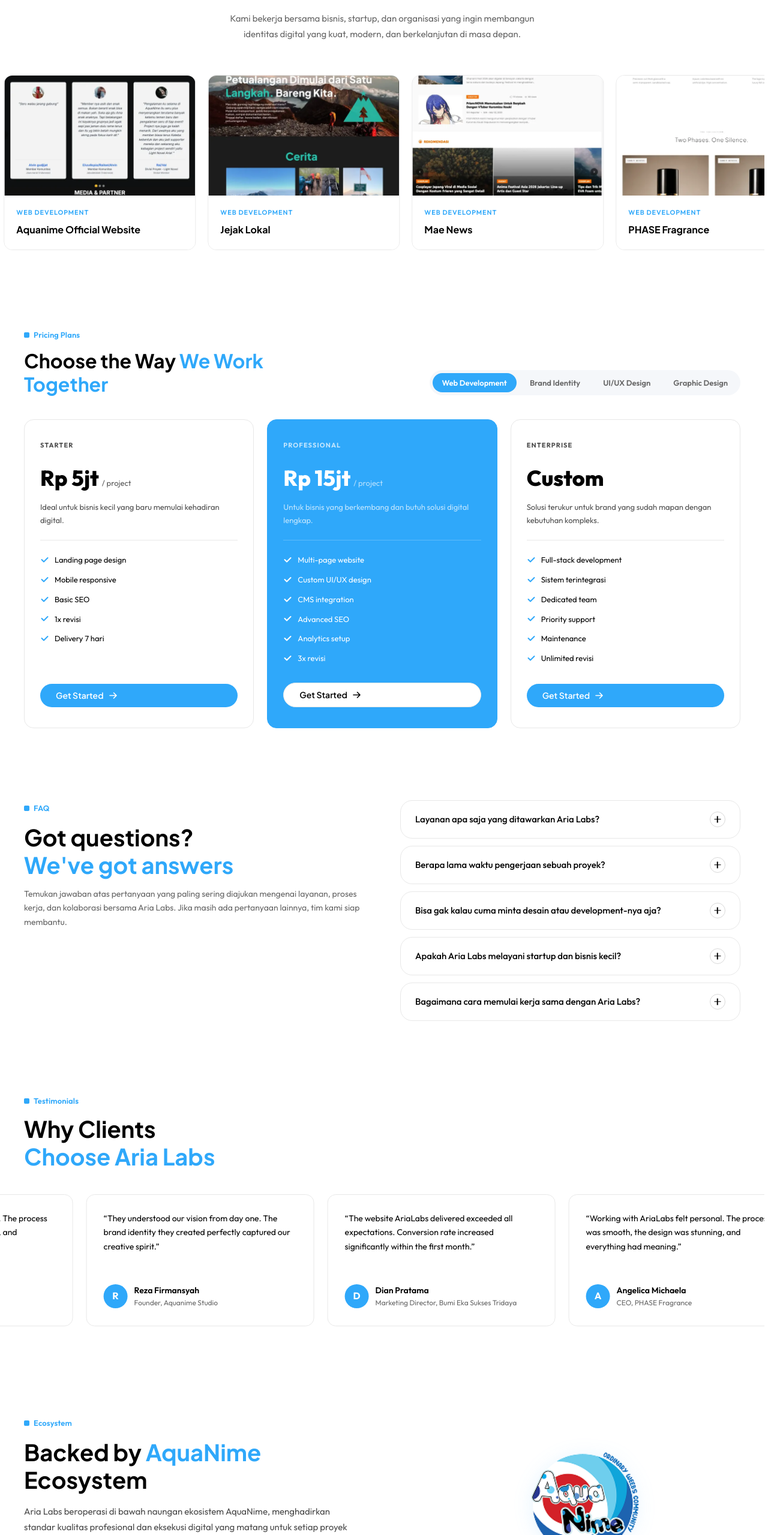
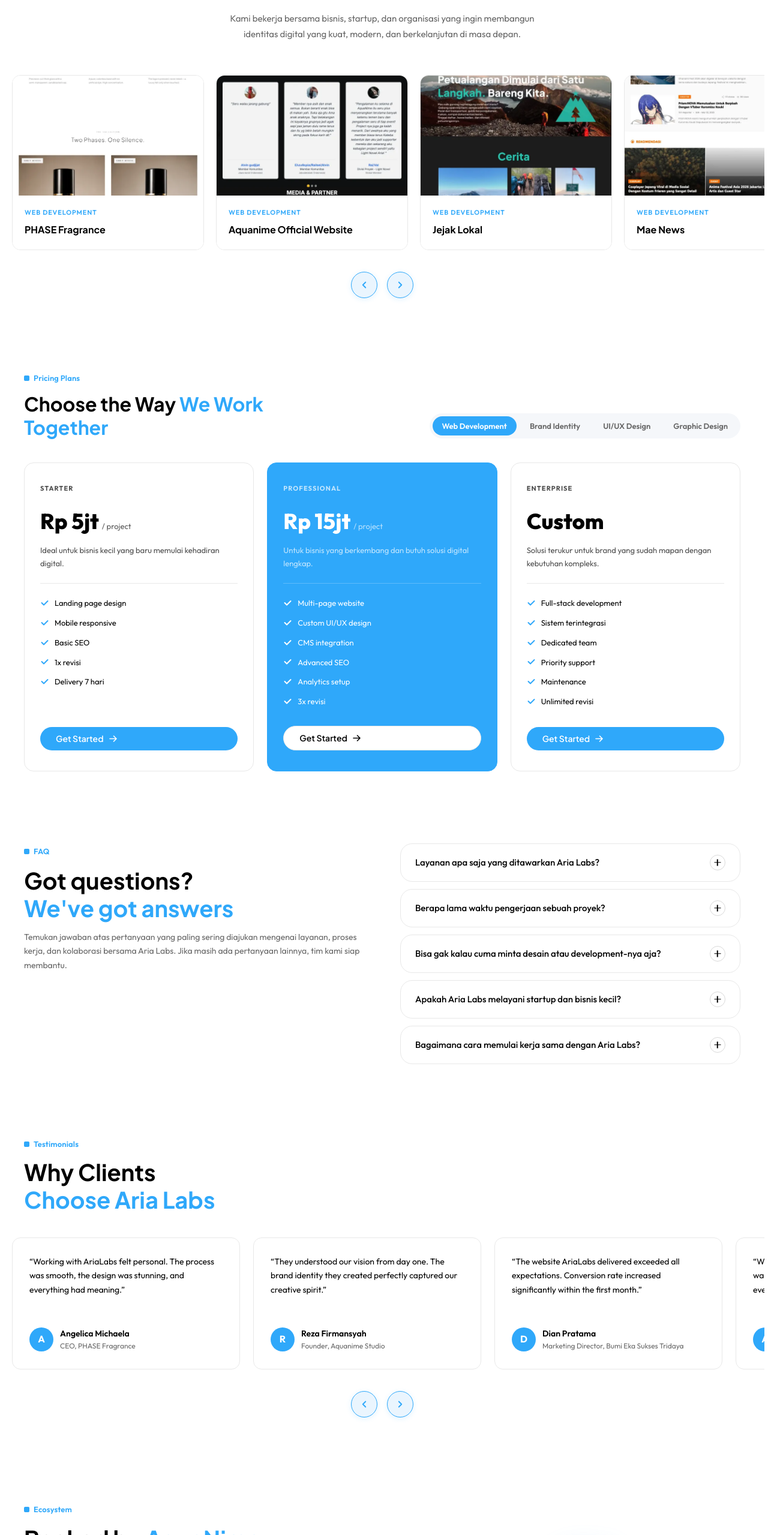
Before and after one commit to Nazca13/Arialabs, a Next.js app: page / in a window 1280 px wide. Shown: the part 3387-5946 px from the top of the page at 60% size. Built offline with nearby package versions, Linux system fonts and the light colour scheme.

Commit message:
feat: add manual prev/next nav buttons for selected work & testimonials, fix pricing filter pill scroll on mobile

```diff
--- a/src/features/home/sections/pricing/pricing-section.module.css
+++ b/src/features/home/sections/pricing/pricing-section.module.css
@@ -116,24 +116,34 @@
 }
 .featureItem svg { flex-shrink: 0; }
 
-/* ── Tablet: 2 then stacks to 1 ── */
+/* ── Tablet & Mobile Filter & Grid ── */
 @media (max-width: 900px) {
   .top { flex-direction: column; align-items: flex-start; }
   .heading { font-size: 28px; }
   .filter {
+    display: flex;
+    flex-wrap: nowrap;
     overflow-x: auto;
+    width: 100%;
     max-width: 100%;
-    border-radius: 12px;
+    border-radius: 16px;
     padding: 6px;
+    -webkit-overflow-scrolling: touch;
+    scrollbar-width: none;
+    -ms-overflow-style: none;
   }
-  /* Horizontal swipeable cards on tablet — all 3 visible */
+  .filter::-webkit-scrollbar {
+    display: none;
+  }
+  .filterBtn {
+    flex-shrink: 0;
+  }
   .grid {
     grid-template-columns: repeat(3, 1fr);
     gap: 16px;
   }
 }
 
-/* ── Mobile: full-width stacked cards ── */
 @media (max-width: 640px) {
   .section { padding: 40px 0; }
   .grid {
@@ -144,7 +154,6 @@
     padding: 28px 22px;
   }
   .price { font-size: 30px; }
-  /* Featured card stands out */
   .featured {
     order: -1;
   }
--- a/src/features/home/sections/selected-work/selected-work.module.css
+++ b/src/features/home/sections/selected-work/selected-work.module.css
@@ -21,8 +21,14 @@
 .sub { font-size: 15px; color: #666666; line-height: 1.7; }
 
 .trackWrap {
-  overflow: hidden;
+  overflow-x: auto;
   padding: 8px 0;
+  scrollbar-width: none;
+  -ms-overflow-style: none;
+}
+
+.trackWrap::-webkit-scrollbar {
+  display: none;
 }
 
 .rail {
@@ -32,17 +38,15 @@
   gap: 20px;
   width: -webkit-max-content;
   width: max-content;
-  -webkit-animation: railScroll 28s linear infinite;
-  animation: railScroll 28s linear infinite;
+  overflow-x: auto;
+  scroll-behavior: smooth;
+  scrollbar-width: none;
+  -ms-overflow-style: none;
+  padding: 0 20px;
 }
 
-@-webkit-keyframes railScroll {
-  0% { -webkit-transform: translateX(0); transform: translateX(0); }
-  100% { -webkit-transform: translateX(-50%); transform: translateX(-50%); }
-}
-@keyframes railScroll {
-  0% { -webkit-transform: translateX(0); transform: translateX(0); }
-  100% { -webkit-transform: translateX(-50%); transform: translateX(-50%); }
+.rail::-webkit-scrollbar {
+  display: none;
 }
 
 .card {
@@ -133,6 +137,40 @@
 
 .cardTitle { font-size: 16px; font-weight: 700; color: #000; }
 
+.navControls {
+  display: flex;
+  align-items: center;
+  justify-content: center;
+  gap: 16px;
+  margin-top: 28px;
+}
+
+.navBtn {
+  width: 44px;
+  height: 44px;
+  border-radius: 50%;
+  background: #EAF5FE;
+  color: #2FA8FA;
+  border: 1.5px solid #2FA8FA;
+  display: flex;
+  align-items: center;
+  justify-content: center;
+  cursor: pointer;
+  transition: all 0.2s ease;
+  box-shadow: 0 2px 8px rgba(47, 168, 250, 0.15);
+}
+
+.navBtn:hover {
+  background: #2FA8FA;
+  color: #ffffff;
+  transform: translateY(-2px);
+  box-shadow: 0 4px 12px rgba(47, 168, 250, 0.3);
+}
+
+.navBtn:active {
+  transform: translateY(0);
+}
+
 @media (max-width: 900px) {
   .heading { font-size: 30px; }
 }
--- a/src/features/home/sections/selected-work/selected-work.tsx
+++ b/src/features/home/sections/selected-work/selected-work.tsx
@@ -1,5 +1,6 @@
 'use client'
 
+import { useRef } from 'react'
 import Image from 'next/image'
 import Link from 'next/link'
 import { Badge } from '@/components/ui/badge/badge'
@@ -38,6 +39,19 @@
 
 export function SelectedWork() {
   const doubled = [...PROJECTS, ...PROJECTS]
+  const railRef = useRef<HTMLDivElement>(null)
+
+  const handlePrev = () => {
+    if (railRef.current) {
+      railRef.current.scrollBy({ left: -340, behavior: 'smooth' })
+    }
+  }
+
+  const handleNext = () => {
+    if (railRef.current) {
+      railRef.current.scrollBy({ left: 340, behavior: 'smooth' })
+    }
+  }
 
   return (
     <section className={styles.section}>
@@ -53,7 +67,7 @@
       </div>
 
       <div className={styles.trackWrap}>
-        <div className={styles.rail}>
+        <div className={styles.rail} ref={railRef}>
           {doubled.map((p, i) => (
             <Link
               key={i}
@@ -89,6 +103,19 @@
           ))}
         </div>
       </div>
+
+      <div className={styles.navControls}>
+        <button className={styles.navBtn} onClick={handlePrev} aria-label="Previous slide">
+          <svg width="18" height="18" viewBox="0 0 24 24" fill="none" stroke="currentColor" strokeWidth="2.5" strokeLinecap="round" strokeLinejoin="round">
+            <path d="M15 18l-6-6 6-6" />
+          </svg>
+        </button>
+        <button className={styles.navBtn} onClick={handleNext} aria-label="Next slide">
+          <svg width="18" height="18" viewBox="0 0 24 24" fill="none" stroke="currentColor" strokeWidth="2.5" strokeLinecap="round" strokeLinejoin="round">
+            <path d="M9 18l6-6-6-6" />
+          </svg>
+        </button>
+      </div>
     </section>
   )
 }
--- a/src/features/home/sections/testimonials/testimonials.module.css
+++ b/src/features/home/sections/testimonials/testimonials.module.css
@@ -11,7 +11,16 @@
 }
 .blue { color: #2FA8FA; }
 
-.trackWrap { overflow: hidden; padding: 8px 0; }
+.trackWrap {
+  overflow-x: auto;
+  padding: 8px 0;
+  scrollbar-width: none;
+  -ms-overflow-style: none;
+}
+
+.trackWrap::-webkit-scrollbar {
+  display: none;
+}
 
 .rail {
   display: -webkit-box;
@@ -20,17 +29,15 @@
   gap: 22px;
   width: -webkit-max-content;
   width: max-content;
-  -webkit-animation: testimonialScroll 32s linear infinite;
-  animation: testimonialScroll 32s linear infinite;
+  overflow-x: auto;
+  scroll-behavior: smooth;
+  scrollbar-width: none;
+  -ms-overflow-style: none;
+  padding: 0 20px;
 }
 
-@-webkit-keyframes testimonialScroll {
-  0% { -webkit-transform: translateX(0); transform: translateX(0); }
-  100% { -webkit-transform: translateX(-50%); transform: translateX(-50%); }
-}
-@keyframes testimonialScroll {
-  0% { -webkit-transform: translateX(0); transform: translateX(0); }
-  100% { -webkit-transform: translateX(-50%); transform: translateX(-50%); }
+.rail::-webkit-scrollbar {
+  display: none;
 }
 
 .card {
@@ -101,6 +108,40 @@
 .name { font-size: 14px; font-weight: 600; }
 .role { font-size: 12px; color: #666666; }
 
+.navControls {
+  display: flex;
+  align-items: center;
+  justify-content: center;
+  gap: 16px;
+  margin-top: 28px;
+}
+
+.navBtn {
+  width: 44px;
+  height: 44px;
+  border-radius: 50%;
+  background: #EAF5FE;
+  color: #2FA8FA;
+  border: 1.5px solid #2FA8FA;
+  display: flex;
+  align-items: center;
+  justify-content: center;
+  cursor: pointer;
+  transition: all 0.2s ease;
+  box-shadow: 0 2px 8px rgba(47, 168, 250, 0.15);
+}
+
+.navBtn:hover {
+  background: #2FA8FA;
+  color: #ffffff;
+  transform: translateY(-2px);
+  box-shadow: 0 4px 12px rgba(47, 168, 250, 0.3);
+}
+
+.navBtn:active {
+  transform: translateY(0);
+}
+
 @media (max-width: 900px) {
   .heading { font-size: 28px; margin-bottom: 24px; }
   .card { width: 300px; padding: 22px; min-height: 200px; }
--- a/src/features/home/sections/testimonials/testimonials.tsx
+++ b/src/features/home/sections/testimonials/testimonials.tsx
@@ -1,5 +1,6 @@
 'use client'
 
+import { useRef } from 'react'
 import { Badge } from '@/components/ui/badge/badge'
 import { useScrollReveal } from '@/hooks/use-scroll-reveal'
 import styles from './testimonials.module.css'
@@ -28,6 +29,19 @@
 export function Testimonials() {
   const sectionRef = useScrollReveal<HTMLElement>()
   const doubled = [...DATA, ...DATA]
+  const railRef = useRef<HTMLDivElement>(null)
+
+  const handlePrev = () => {
+    if (railRef.current) {
+      railRef.current.scrollBy({ left: -360, behavior: 'smooth' })
+    }
+  }
+
+  const handleNext = () => {
+    if (railRef.current) {
+      railRef.current.scrollBy({ left: 360, behavior: 'smooth' })
+    }
+  }
 
   return (
     <section ref={sectionRef} className={`reveal ${styles.section}`}>
@@ -41,7 +55,7 @@
       </div>
 
       <div className={styles.trackWrap}>
-        <div className={styles.rail}>
+        <div className={styles.rail} ref={railRef}>
           {doubled.map((t, i) => (
             <div key={i} className={styles.card}>
               <p className={styles.quote}>&ldquo;{t.quote}&rdquo;</p>
@@ -58,6 +72,19 @@
           ))}
         </div>
       </div>
+
+      <div className={styles.navControls}>
+        <button className={styles.navBtn} onClick={handlePrev} aria-label="Previous testimonial">
+          <svg width="18" height="18" viewBox="0 0 24 24" fill="none" stroke="currentColor" strokeWidth="2.5" strokeLinecap="round" strokeLinejoin="round">
+            <path d="M15 18l-6-6 6-6" />
+          </svg>
+        </button>
+        <button className={styles.navBtn} onClick={handleNext} aria-label="Next testimonial">
+          <svg width="18" height="18" viewBox="0 0 24 24" fill="none" stroke="currentColor" strokeWidth="2.5" strokeLinecap="round" strokeLinejoin="round">
+            <path d="M9 18l6-6-6-6" />
+          </svg>
+        </button>
+      </div>
     </section>
   )
 }
```
Also changed, not shown: 1 other file (tests, documents, lock files or other folders).
